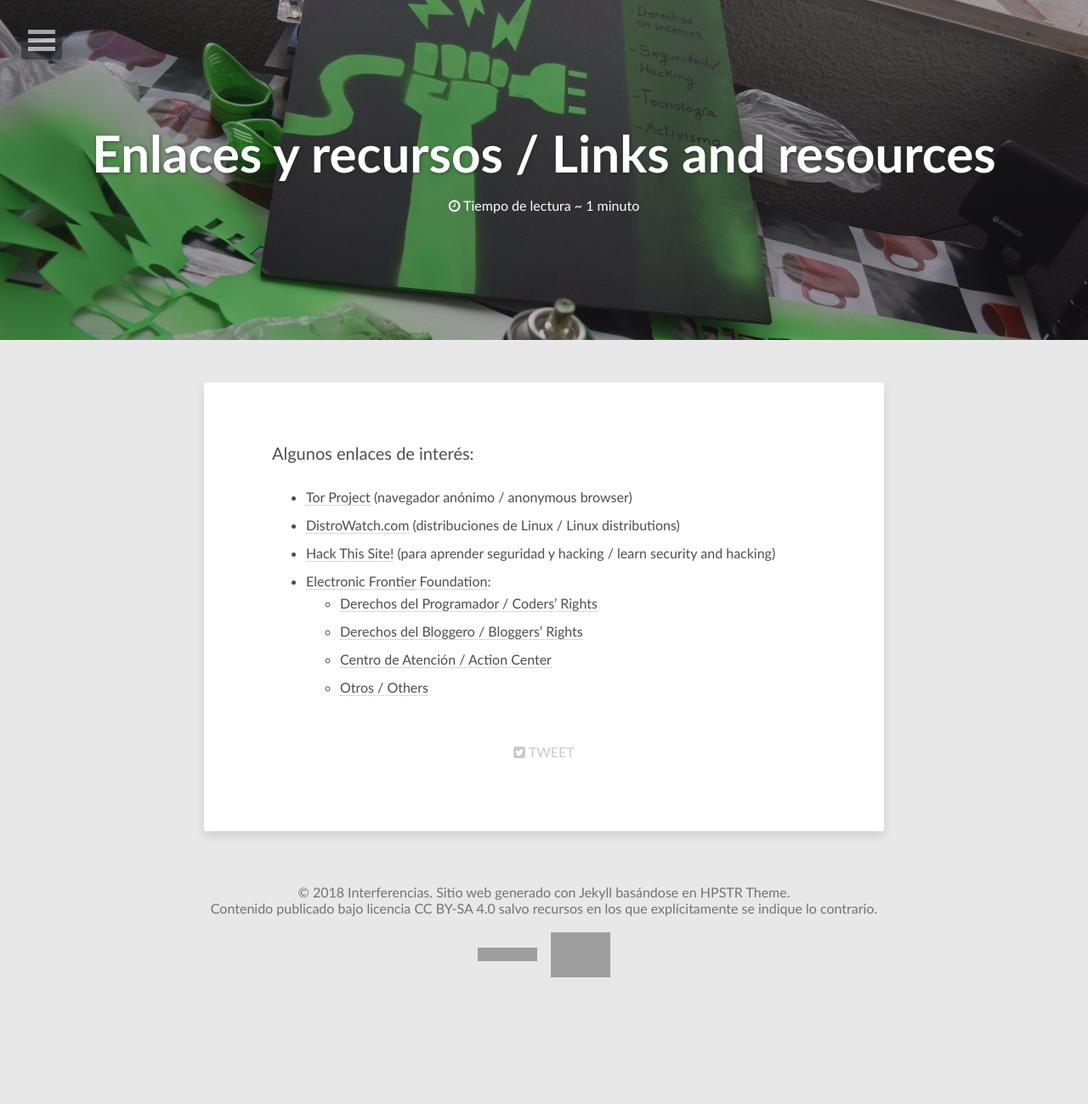
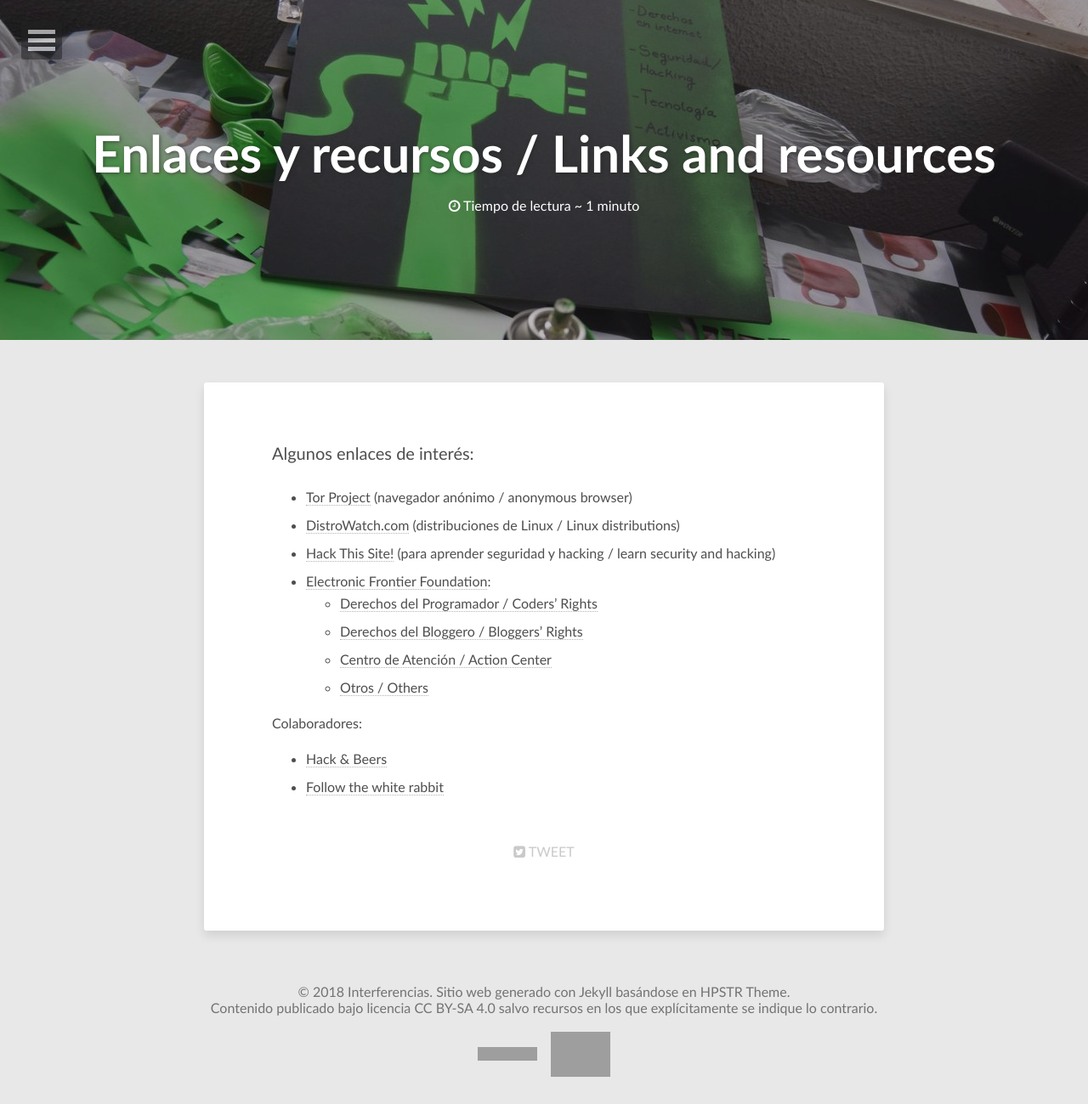
Before and after one commit to Interferencias/interferencias.github.io, a Jekyll site: the page built from _pages/links.md, in a window 1280 px wide. Shown: the whole page at 85% size. Built offline with Jekyll 4.4.1, drawn with Linux system fonts in a browser that asks for light colours; nearby versions of some CDN libraries; before the commit the page ends 1182 px from its top, so only the background shows below that; grey boxes are pictures that could not be loaded.

Commit message:
Update links.md

```diff
--- a/_pages/links.md
+++ b/_pages/links.md
@@ -17,3 +17,8 @@ Algunos enlaces de interés:
   * [Derechos del Bloggero / Bloggers' Rights](https://www.eff.org/bloggers)
   * [Centro de Atención / Action Center](https://act.eff.org/)
   * [Otros / Others](https://www.eff.org/issues)
+
+ Colaboradores:
+
+ * [Hack & Beers](https://twitter.com/hackandbeers?lang=es)
+ * [Follow the white rabbit](fwhibbit.es)
```
